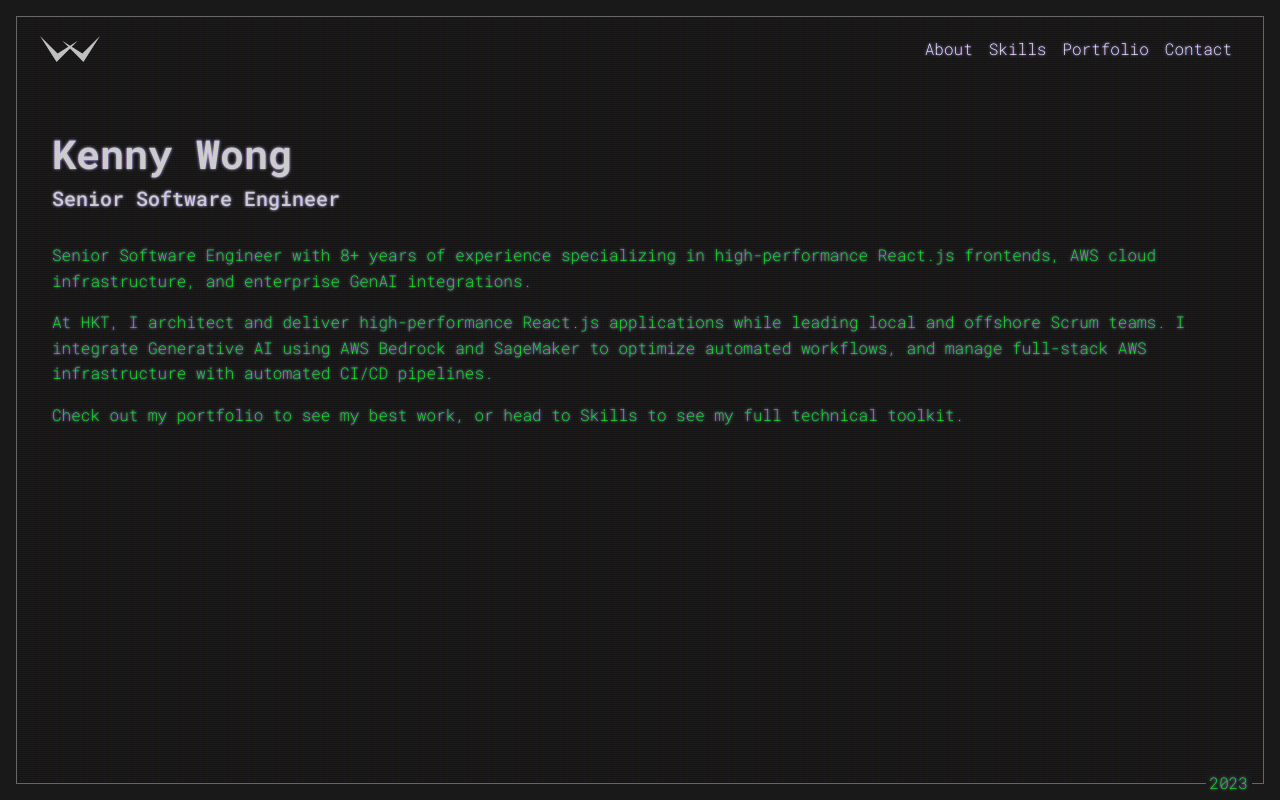
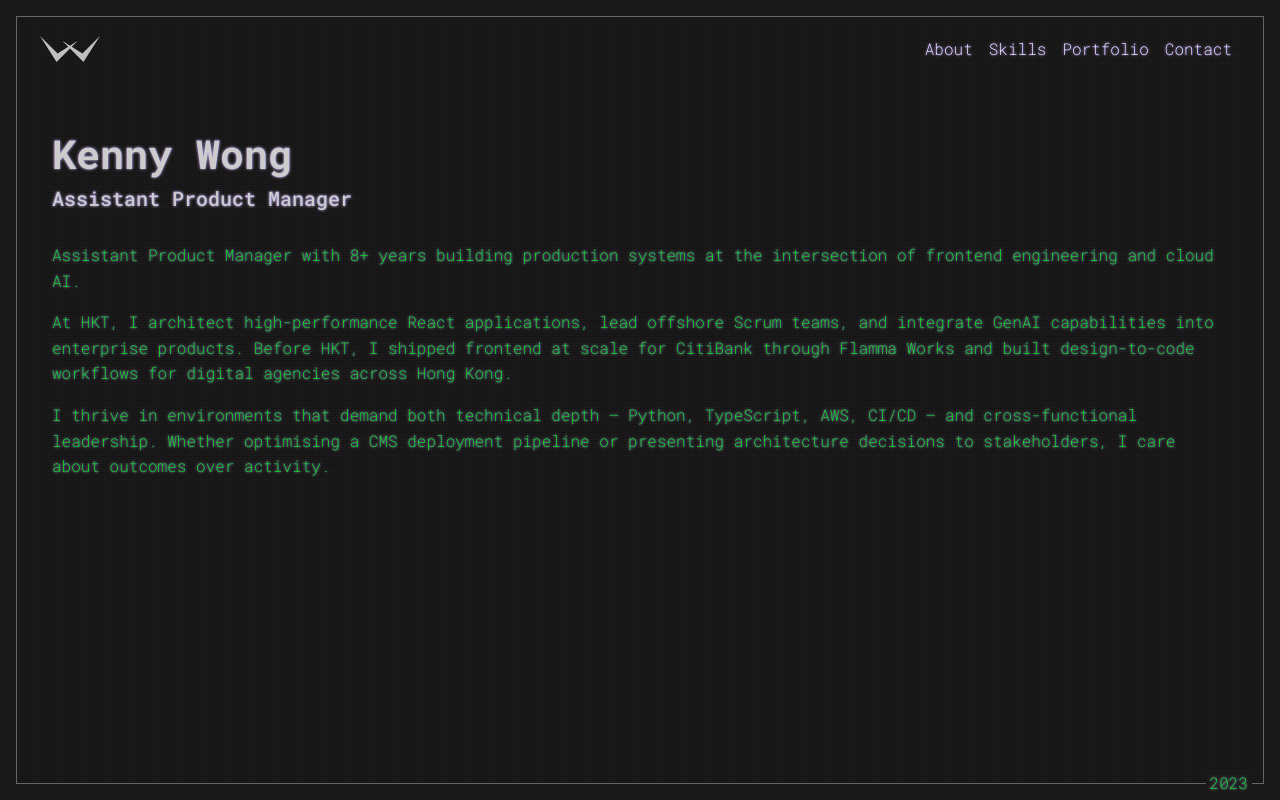
Before and after one commit to lizewkn/lizewkn.github.io, a Vue app: page / in a window 1280 px wide. Built offline with nearby package versions, Linux system fonts and the light colour scheme.

Commit message:
refactor: update About and HomeView components to reflect role change and enhance content clarity

```diff
--- a/src/views/About.vue
+++ b/src/views/About.vue
@@ -6,21 +6,19 @@ import PortfolioItem from './Portfolio.vue'
     <div class="container-fluid">
       <div class="row">
         <div class="col">
-<p class="green mb-5">Senior Software Engineer with 8+ years of experience specializing in high-performance React.js frontends, AWS cloud infrastructure, and enterprise GenAI integrations. Proven track record in leading cross-functional engineering teams, managing AWS serverless architectures, and delivering scalable enterprise solutions. Strong Python backend development skills for data pipeline automation and AI workflow integration. Deakin University graduate in Information Technology.</p>
+<p class="green mb-5">Assistant Product Manager with 8+ years building production systems at the intersection of frontend engineering and cloud AI. I combine hands-on frontend experience with back-end automation and GenAI integration to deliver measurable product outcomes.</p>
 
-           <h3 class="green">Senior Software Engineer <span class="fs-5">HKT</span></h3>
+           <h3 class="green">Assistant Product Manager <span class="fs-5">HKT</span></h3>
 
             <h5 class="fst-italic fw-lighter my-2">(03/2024 - Present)</h5>
 
-            <p>Frontend Architecture & CMS: Architected and delivered high-performance React.js web applications and enterprise CMS solutions for key commercial projects.
+            <p>At HKT, I architect high-performance React applications, lead offshore Scrum teams, and integrate GenAI capabilities into enterprise products.
 <br>
-Cloud & CI/CD Optimization: Managed full-stack AWS cloud infrastructure (EC2, RDS, CloudFront, Cognito) and built automated CI/CD pipelines via CodePipeline to ensure high system availability.
+Before HKT, I shipped frontend at scale for CitiBank through Flamma Works and built design-to-code workflows for digital agencies across Hong Kong.
 <br>
-GenAI Feature Deployment: Integrated Generative AI capabilities into core products using AWS Bedrock, Amazon SageMaker, and Python-based data pipelines to optimize automated user workflows.
+Technical focus: Python, TypeScript, AWS, and CI/CD; experience across cloud infrastructure, automated deployment pipelines, and AI workflow integration.
 <br>
-Agile Leadership: Led local and offshore Scrum engineering teams, partnering with Product Owners and UI/UX designers to meet project milestones on schedule.
-<br>
-Vendor & Technical Planning: Conducted system analysis, architecture design, and third-party vendor evaluations to align delivery with corporate security and SLA standards.</p>
+I thrive where technical depth and cross-functional leadership intersect — optimising CMS deployment pipelines, presenting architecture decisions to stakeholders, and prioritising outcomes over activity.</p>
 
            <h3 class="green mt-5">Developer <span class="fs-5">Corporate Travel Management (CTM) Group</span></h3>
 
--- a/src/views/HomeView.vue
+++ b/src/views/HomeView.vue
@@ -4,17 +4,17 @@
     <div class="row">
       <div class="col">
         <h1>Kenny Wong</h1>
-        <h5 class="mt-2">Senior Software Engineer</h5>
+        <h5 class="mt-2">Assistant Product Manager</h5>
       </div>
     </div>
     <div class="row mt-4">
       <div class="col">
         <div class="greetings">
-          <p class="green">Senior Software Engineer with 8+ years of experience specializing in high-performance React.js frontends, AWS cloud infrastructure, and enterprise GenAI integrations.</p>
+          <p class="green">Assistant Product Manager with 8+ years building production systems at the intersection of frontend engineering and cloud AI.</p>
 
-          <p class="green">At HKT, I architect and deliver high-performance React.js applications while leading local and offshore Scrum teams. I integrate Generative AI using AWS Bedrock and SageMaker to optimize automated workflows, and manage full-stack AWS infrastructure with automated CI/CD pipelines.</p>
+          <p class="green">At HKT, I architect high-performance React applications, lead offshore Scrum teams, and integrate GenAI capabilities into enterprise products. Before HKT, I shipped frontend at scale for CitiBank through Flamma Works and built design-to-code workflows for digital agencies across Hong Kong.</p>
 
-          <p class="green">Check out my portfolio to see my best work, or head to Skills to see my full technical toolkit.</p>
+          <p class="green">I thrive in environments that demand both technical depth — Python, TypeScript, AWS, CI/CD — and cross-functional leadership. Whether optimising a CMS deployment pipeline or presenting architecture decisions to stakeholders, I care about outcomes over activity.</p>
         </div>
       </div>
     </div>
```
